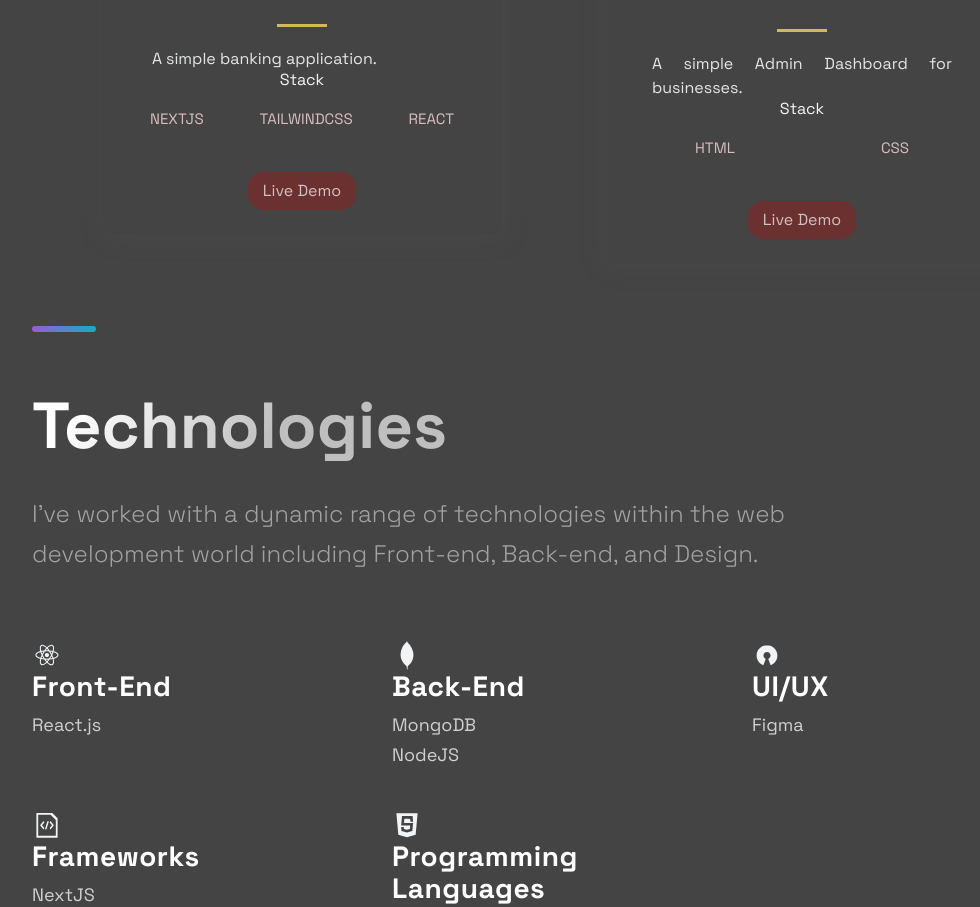
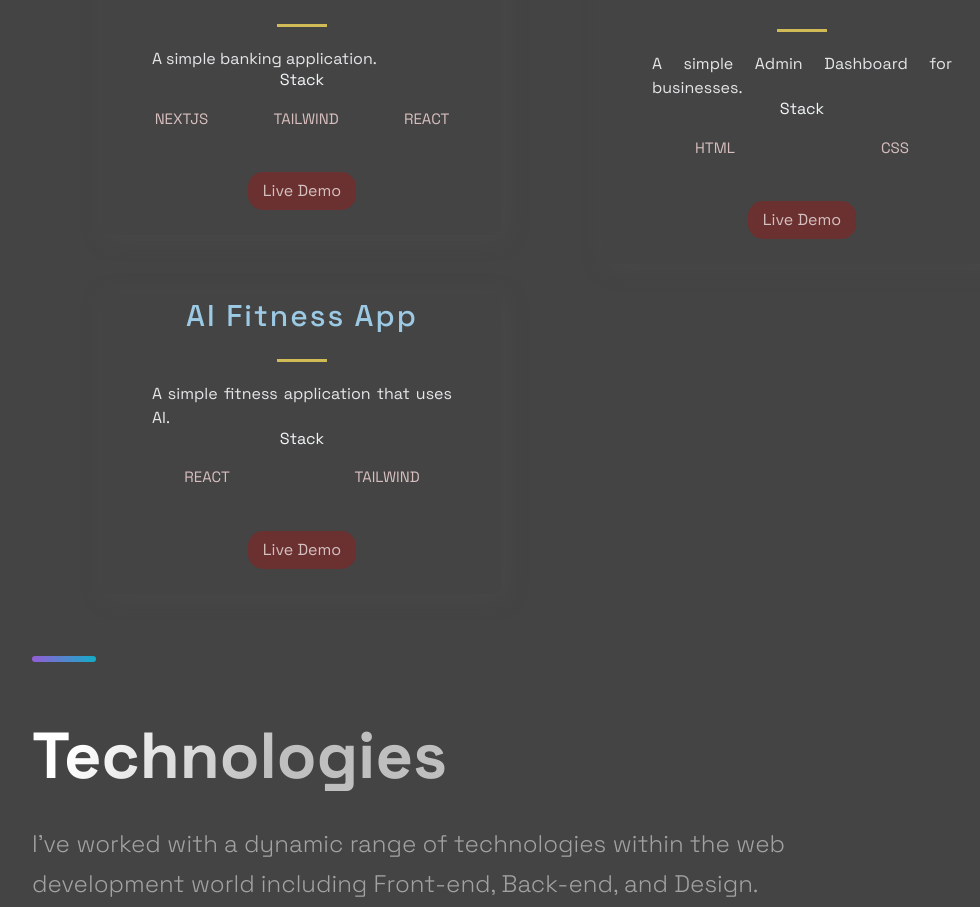
Before and after one commit to normanMatthew/dev, a Next.js app: page / in a window 1280 px wide. Shown: the part 928-1835 px from the top of the page, without its empty margins (88-1068 px from the left). Built offline with nearby package versions, Linux system fonts and the light colour scheme.

Commit message:
added fitwave ai application

```diff
--- a/src/constants/constants.js
+++ b/src/constants/constants.js
@@ -4,7 +4,7 @@ export const projects = [
     title: 'Mobile Bank Application',
     description: "A simple banking application.",
     image: 'https://external-content.duckduckgo.com/iu/?u=https%3A%2F%2Ftse1.mm.bing.net%2Fth%3Fid%3DOIP.1ZYQ9DBvzp1K4yL8gcWtkAAAAA%26pid%3DApi&f=1&ipt=6510d5b81aafaf673cf3d8e2ebbef1be8795b1b9fdeb2cacd3243a32f6bb7c35&ipo=images',
-    tags: ['NEXTJS', 'TAILWINDCSS', 'REACT'],
+    tags: ['NEXTJS', 'TAILWIND', 'REACT'],
     source: 'https://github.com/psychologyandfreedom/simon-game',
     visit: 'https://bank-application-pi.vercel.app/',
     id: 1,
@@ -19,6 +19,13 @@ export const projects = [
     id: 2,
 
   },
+  {
+    title: "AI Fitness App",
+    description: "A simple fitness application that uses AI.",
+    tags: ["REACT", "TAILWIND"],
+    visit: "https://fitwave.vercel.app/",
+    id: 3,
+  }
 ];
 
 export const TimeLineData = [
```
